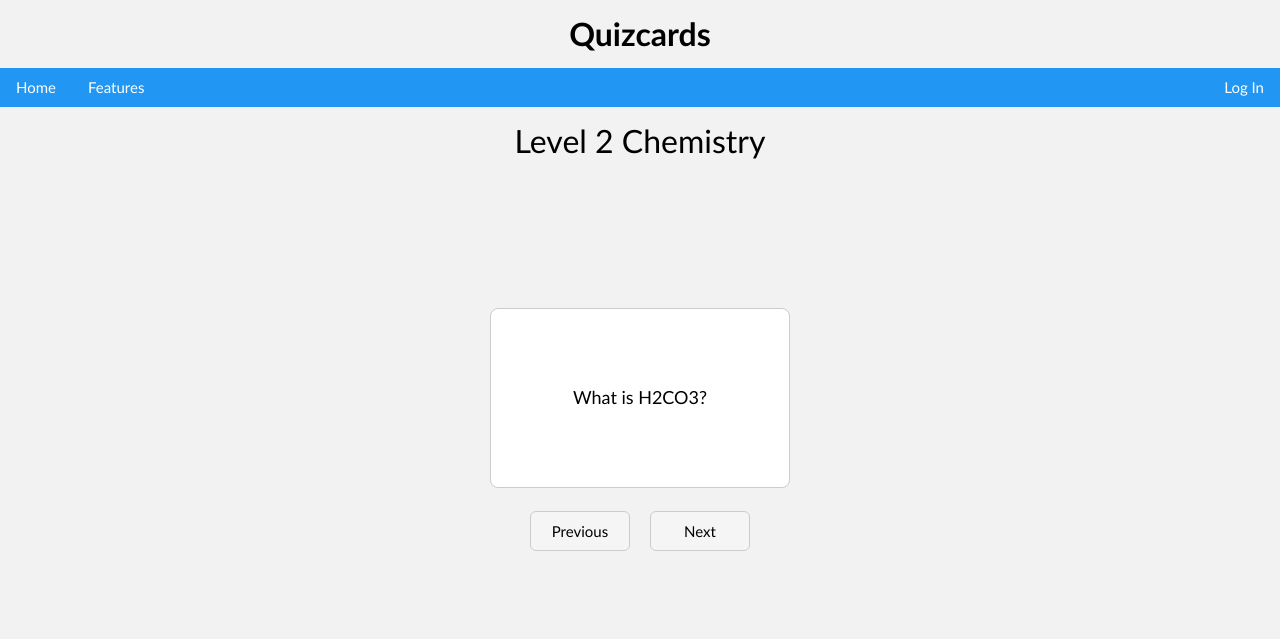
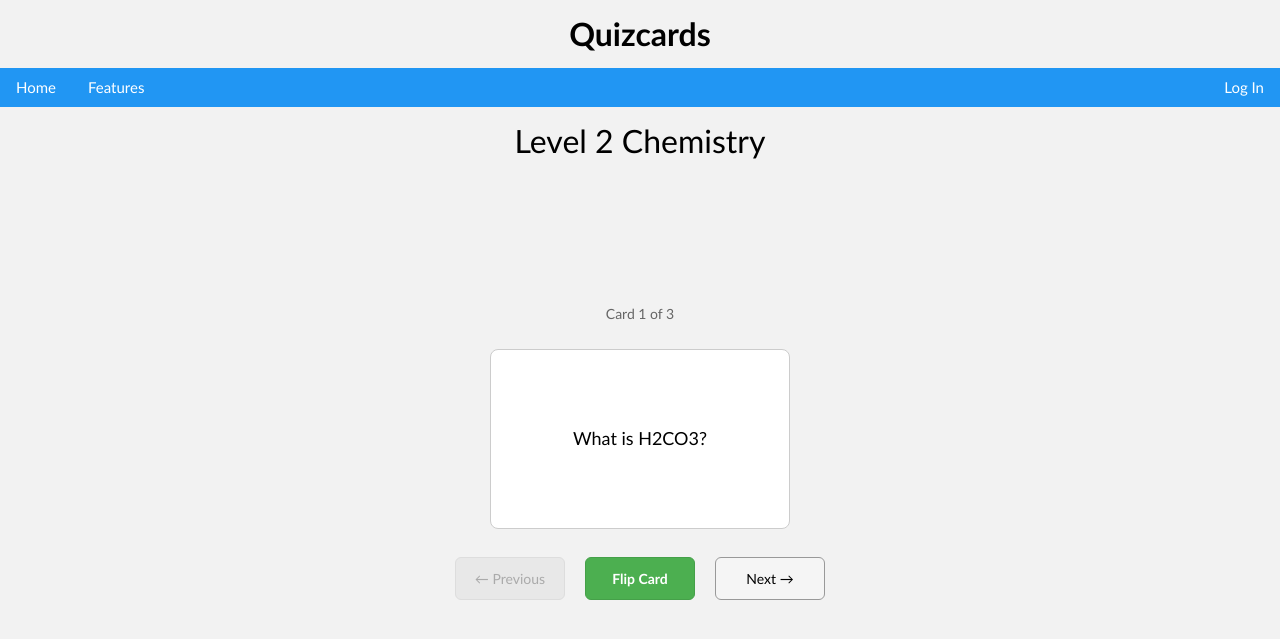
Before and after one commit to TheSriramM/Y12-revision-app, a Flask app: page /flashcards in a window 1280 px wide. Shown: the top 639 px of the page. Run offline with Flask 3, Linux system fonts and the light colour scheme.

Commit message:
smooth card flipping using jsonify

```diff
--- a/app.py
+++ b/app.py
@@ -1,4 +1,4 @@
-from flask import Flask, session, request, render_template, redirect, url_for, g, flash
+from flask import Flask, session, request, render_template, redirect, url_for, g, flash, jsonify
 from werkzeug.security import generate_password_hash, check_password_hash
 import sqlite3
 
@@ -166,13 +166,25 @@ def flashcards():
 
     if session['showing_answer']:
         card_text = current_card["answer"]
-
     else:
         card_text = current_card["question"]
 
+
+    # Return JSON for AJAX requests (just the data for JS)
+    # This is a dictionary for the js
+    if request.headers.get('X-Requested-With') == 'XMLHttpRequest':
+        return jsonify({
+            'card_text': card_text,
+            'showing_answer': session['showing_answer'],
+            'current_index': session['cur_index'],
+            'total_cards': len(example_flashcards)
+        })
+
     return render_template(
         "flashcards.html",
-        card_text=card_text
+        card_text=card_text,
+        current_index=session['cur_index'],
+        total_cards=len(example_flashcards)
     )
 
 @app.route('/quiz', methods=['GET', 'POST'])
--- a/static/js/flashcards.js
+++ b/static/js/flashcards.js
@@ -0,0 +1,76 @@
+const cardElement = document.getElementById('flashcard');
+const cardTextElement = document.getElementById('card-text');
+const prevBtn = document.getElementById('prev-btn');
+const nextBtn = document.getElementById('next-btn');
+const flipBtn = document.getElementById('flip-btn');
+const counterElement = document.getElementById('card-counter');
+
+async function sendAction(action) {
+    try {
+        // This data (which button the user clicked) is sent through the POST method
+        // It contains the action header which Flask uses
+        const response = await fetch('/flashcards', {
+            method: 'POST',
+            headers: {
+                'Content-Type': 'application/x-www-form-urlencoded',
+                'X-Requested-With': 'XMLHttpRequest'
+            },
+            body: `action=${action}`
+        });
+
+        // If a valid response is not received, the error message will be shown
+        if (!response.ok) throw new Error('Network response failed');
+
+        const data = await response.json(); // Parsing the json received from Flask (reading the json)
+
+        // Animate the card flip
+        cardElement.classList.add('flip-out');
+
+        // Update text and state after half flip (smooth animation)
+        setTimeout(() => {
+            cardTextElement.textContent = data.card_text;
+            counterElement.textContent = `Card ${data.current_index + 1} of ${data.total_cards}`;
+
+            // Update button states
+            prevBtn.disabled = data.current_index === 0;
+            nextBtn.disabled = data.current_index === data.total_cards - 1;
+
+            cardElement.classList.remove('flip-out');
+            cardElement.classList.add('flip-in');
+
+            // Animation tweaking with card flip time
+            setTimeout(() => {
+                cardElement.classList.remove('flip-in');
+            }, 300);
+        }, 150);
+
+    } catch (error) {
+        console.error('Error:', error);
+    }
+}
+
+flipBtn.addEventListener('click', (e) => {
+    // When the user clicks the flip button on the screen
+    // The flip animation is played
+    e.preventDefault();
+    sendAction('flip');
+});
+
+prevBtn.addEventListener('click', (e) => {
+    e.preventDefault();
+    if (!prevBtn.disabled) sendAction('prev');
+});
+
+nextBtn.addEventListener('click', (e) => {
+    e.preventDefault();
+    if (!nextBtn.disabled) sendAction('next');
+});
+
+// Initialising buttons
+document.addEventListener('DOMContentLoaded', () => {
+    const currentIndex = parseInt(cardElement.dataset.index);
+    const totalCards = parseInt(cardElement.dataset.total);
+
+    prevBtn.disabled = currentIndex === 0;
+    nextBtn.disabled = currentIndex === totalCards - 1;
+});
--- a/static/style.css
+++ b/static/style.css
@@ -149,3 +149,79 @@ button:hover {
     justify-content: center;
     text-align: center;
 }
+
+/* Smooth flashcard flip animations */
+@keyframes flip-out {
+    0% {
+        opacity: 1;
+        transform: scaleX(1);
+    }
+    100% {
+        opacity: 0.5;
+        transform: scaleX(0);
+    }
+}
+
+@keyframes flip-in {
+    0% {
+        opacity: 0.5;
+        transform: scaleX(0);
+    }
+    100% {
+        opacity: 1;
+        transform: scaleX(1);
+    }
+}
+
+.flashcard.flip-out {
+    animation: flip-out 0.3s ease-in-out forwards;
+}
+
+.flashcard.flip-in {
+    animation: flip-in 0.3s ease-in-out forwards;
+}
+
+/* Flashcard header styling */
+.flashcard-header {
+    margin-bottom: 20px;
+    font-size: 14px;
+    color: #666;
+    font-weight: 500;
+}
+
+/* Control buttons styling */
+/* !important just gives priority to the property stated without other id styling overriding these values*/
+.control-btn {
+    padding: 10px 16px !important;
+    margin: 5px !important;
+    border: 1px solid #999 !important;
+    background: #f5f5f5 !important;
+    cursor: pointer;
+    min-width: 110px;
+    font-size: 14px;
+    transition: all 0.2s ease;
+}
+
+.control-btn:hover {
+    background: #e0e0e0 !important;
+    border-color: #666 !important;
+}
+
+/* If a button cannot be used (eg. previous button when you are on card 1) */
+.control-btn:disabled {
+    background: #e8e8e8 !important;
+    color: #aaa !important;
+    cursor: not-allowed !important;
+    border-color: #ddd !important;
+}
+
+.flip-btn-primary {
+    background: #4CAF50 !important;
+    color: white !important;
+    border-color: #45a049 !important;
+    font-weight: 600;
+}
+
+.flip-btn-primary:hover {
+    background: #45a049 !important;
+}
--- a/templates/flashcards.html
+++ b/templates/flashcards.html
@@ -6,39 +6,44 @@
 
 <div class="flashcard-container">
 
-    <form method="POST">
+    <div class="flashcard-header">
+        <span id="card-counter">Card {{ current_index + 1 }} of {{ total_cards }}</span>
+    </div>
 
     <button
+        id="flashcard"
         class="flashcard"
-            type="submit"
-            name="action"
-            value="flip"
+        data-index="{{ current_index }}"
+        data-total="{{ total_cards }}"
     >
-            {{ card_text }}
+        <span id="card-text">{{ card_text }}</span>
     </button>
 
     <div class="controls">
-
         <button
-                type="submit"
-                name="action"
-                value="prev"
+            id="prev-btn"
+            class="control-btn"
         >
-                Previous
+            ← Previous
         </button>
 
         <button
-                type="submit"
-                name="action"
-                value="next"
+            id="flip-btn"
+            class="control-btn flip-btn-primary"
         >
-                Next
+            Flip Card
         </button>
+
+        <button
+            id="next-btn"
+            class="control-btn"
+        >
+            Next →
+        </button>
+    </div>
 
 </div>
 
-    </form>
-
-</div>
+<script src="{{ url_for('static', filename='js/flashcards.js') }}"></script>
 
 {% endblock %}
```
Lines whose indentation alone changed are shown as unchanged.
